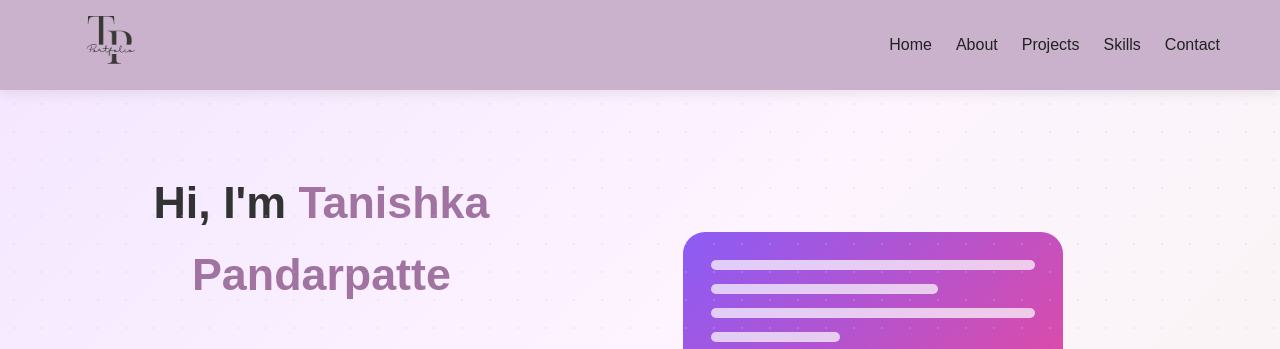
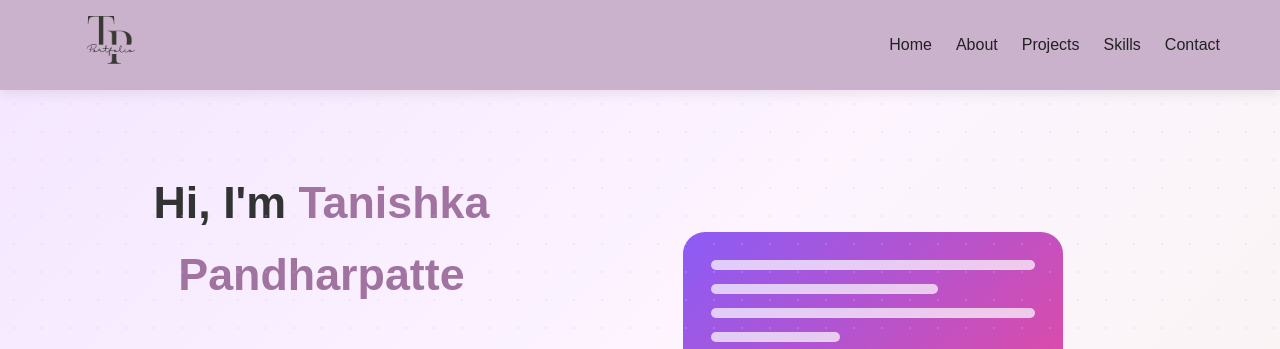
Before and after one commit to Tanishka2302/MyPorfolio, a React (Create React App) app: page / in a window 1280 px wide. Shown: the top 349 px of the page. Built offline with nearby package versions, Linux system fonts and the light colour scheme.

Commit message:
article added

```diff
--- a/src/components/Hero.js
+++ b/src/components/Hero.js
@@ -11,7 +11,7 @@ const Hero = () => {
         {/* LEFT TEXT */}
         <div className="hero-content">
           <h1>
-            Hi, I'm <span>Tanishka Pandarpatte</span>
+            Hi, I'm <span>Tanishka Pandharpatte</span>
           </h1>
 
           <p className="hero-role">
```
